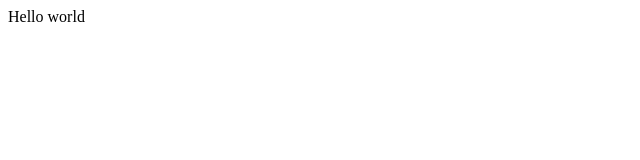
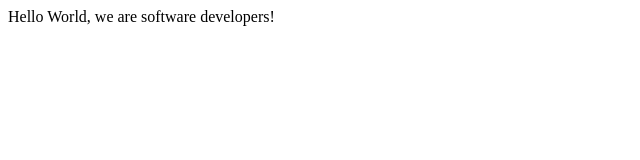
Before and after one commit to fasaldana/Mohamed-Fernando-HTMLCSS, a plain HTML site: page index.html in a window 1280 px wide. Shown: the whole page, without its empty margins (0-640 px from the left). Drawn offline with Linux system fonts and the light colour scheme.

Commit message:
second change

```diff
--- a/index.html
+++ b/index.html
@@ -8,7 +8,7 @@
 </head>
 
 <body>
-  Hello world
+  Hello World, we are software developers!
 </body>
 
 </html>
```
